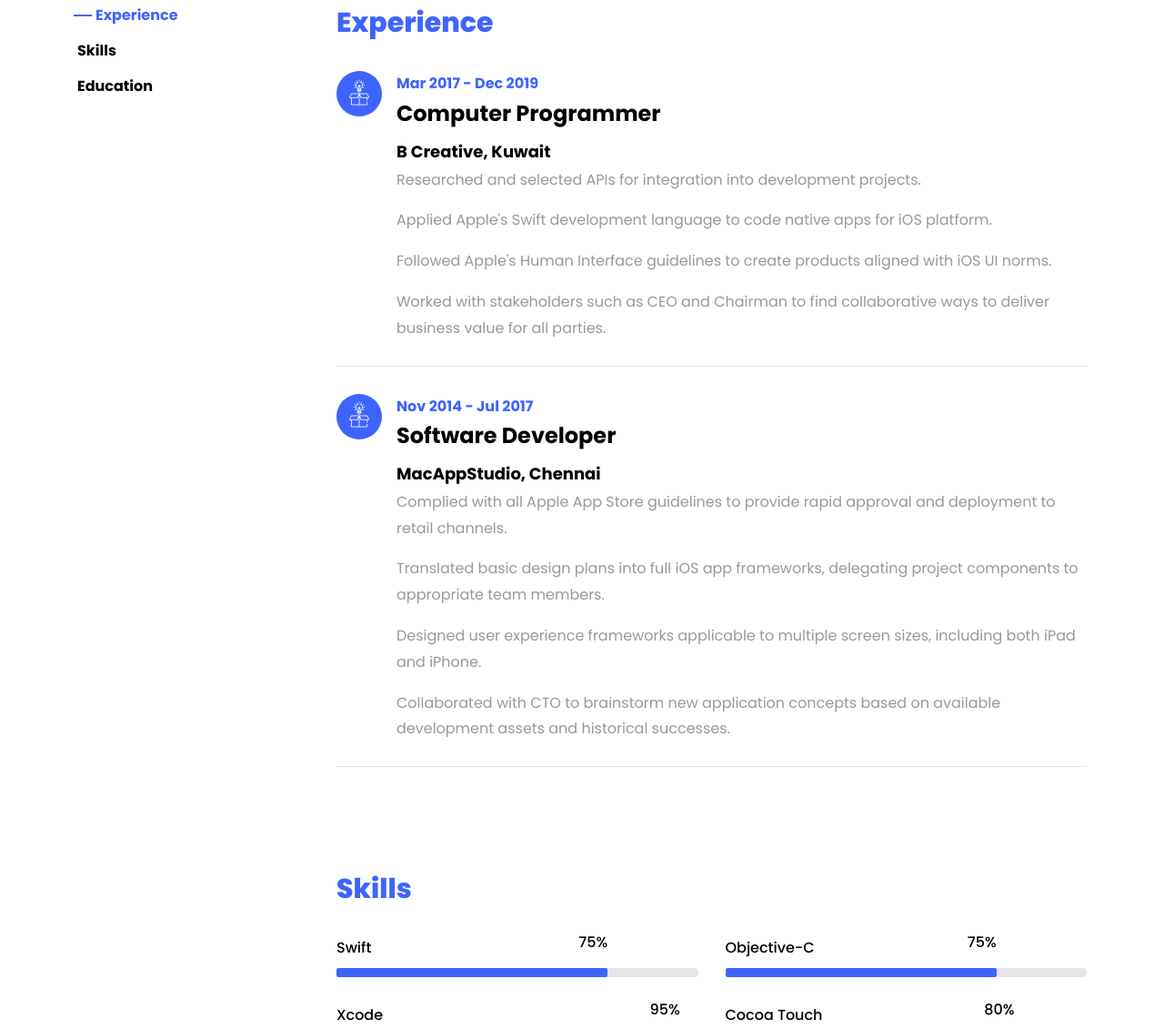
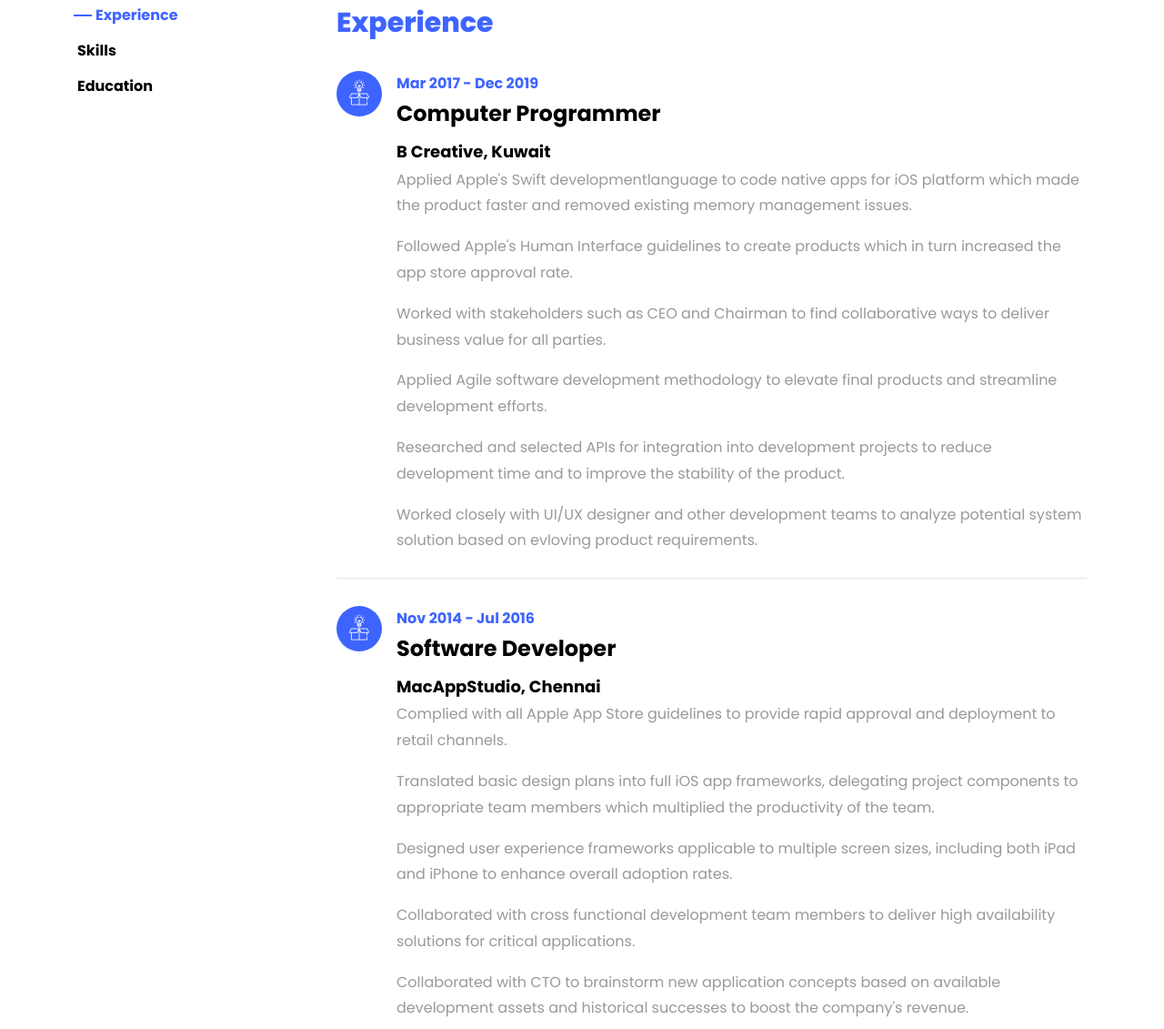
Before and after one commit to gurugovindaprasad/gurugovindaprasad.github.io, a plain HTML site: page index.html in a window 1280 px wide. Shown: the part 1867-2998 px from the top of the page at 91% size. Drawn offline with Linux system fonts and the light colour scheme; files whose address does not match are found by name.

Commit message:
Updated Job Description

```diff
--- a/index.html
+++ b/index.html
@@ -150,11 +150,13 @@
 					    	<div class="text pl-3">
 		    					<span class="date">Mar 2017 - Dec 2019</span>
 		    					<h2>Computer Programmer</h2>
-		    					<span class="position">B Creative, Kuwait</span>
-								<p>Researched and selected APIs for integration into development projects.</p>
-								<p>Applied Apple's Swift development language to code native apps for iOS platform.</p>
-								<p>Followed Apple's Human Interface guidelines to create products aligned with iOS UI norms.</p>
-								<p> Worked with stakeholders such as CEO and Chairman to find collaborative ways to deliver business value for all parties.</p>
+								<span class="position">B Creative, Kuwait</span>
+								<p>Applied Apple's Swift developmentlanguage to code native apps for iOS platform which made the product faster and removed existing memory management issues.</p>
+								<p>Followed Apple's Human Interface guidelines to create products which in turn increased the app store approval rate.</p>
+								<p>Worked with stakeholders such as CEO and Chairman to find collaborative ways to deliver business value for all parties.</p>
+								<p>Applied Agile software development methodology to elevate final products and streamline development efforts.</p>
+								<p>Researched and selected APIs for integration into development projects to reduce development time and to improve the stability of the product.</p>
+								<p>Worked closely with UI/UX designer and other development teams to analyze potential system solution based on evloving product requirements.</p>
 		    				</div>
 	    				</div>
 	    				<div class="resume-wrap d-flex ftco-animate">
@@ -162,13 +164,14 @@
 					    		<span class="flaticon-ideas"></span>
 					    	</div>
 					    	<div class="text pl-3">
-		    					<span class="date">Nov 2014 - Jul 2017</span>
+		    					<span class="date">Nov 2014 - Jul 2016</span>
 		    					<h2>Software Developer</h2>
 		    					<span class="position">MacAppStudio, Chennai</span>
 								<p>Complied with all Apple App Store guidelines to provide rapid approval and deployment to retail channels.</p>
-								<p>Translated basic design plans into full iOS app frameworks, delegating project components to appropriate team members.</p>
-								<p>Designed user experience frameworks applicable to multiple screen sizes, including both iPad and iPhone.</p>
-								<p>Collaborated with CTO to brainstorm new application concepts based on available development assets and historical successes.</p>
+								<p>Translated basic design plans into full iOS app frameworks, delegating project components to appropriate team members which multiplied the productivity of the team.</p>
+								<p>Designed user experience frameworks applicable to multiple screen sizes, including both iPad and iPhone to enhance overall adoption rates.</p>
+								<p>Collaborated with cross functional development team members to deliver high availability solutions for critical applications.</p>
+								<p>Collaborated with CTO to brainstorm new application concepts based on available development assets and historical successes to boost the company's revenue.</p>
 		    				</div>
 	    				</div>
 					  </div>
```
